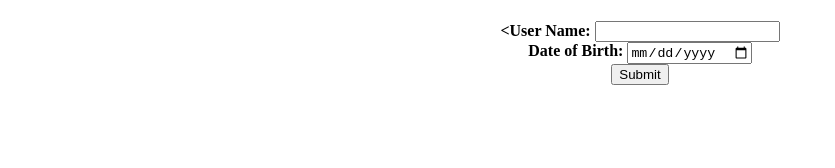
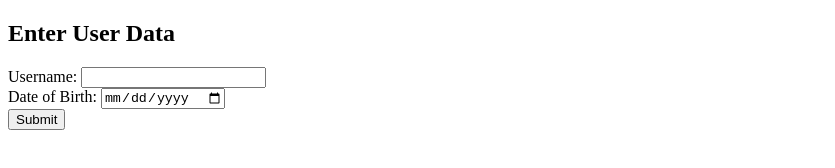
Before and after one commit to saravananibus/mmss, a plain HTML site: page template/index.html in a window 1280 px wide. Shown: the whole page, without its empty margins (0-835 px from the left). Drawn offline with Linux system fonts and the light colour scheme.

Commit message:
Update index.html

```diff
--- a/template/index.html
+++ b/template/index.html
@@ -1,20 +1,14 @@
-<!-- index.html -->
 <!DOCTYPE html>
 <html>
 <head>
     <title>User Data Form</title>
 </head>
 <body>
-    <!-- User data input form -->
-   <center><h1></h1><User Data Form</h1></center>
+    <h2>Enter User Data</h2>
     <form action="/submit" method="post">
-        <center>
-      <b><<label for="user_name">User Name:</label></b>
-        <input type="text" name="user_name" required><br>
-      <b><label for="date_of_birth">Date of Birth:</label></b>
-        <input type="date" name="date_of_birth" required><br>
-       <b> <input type="submit" value="Submit"></b>
-        </center>
+        Username: <input type="text" name="username"><br>
+        Date of Birth: <input type="date" name="dob"><br>
+        <input type="submit" value="Submit">
     </form>
 </body>
 </html>
```
